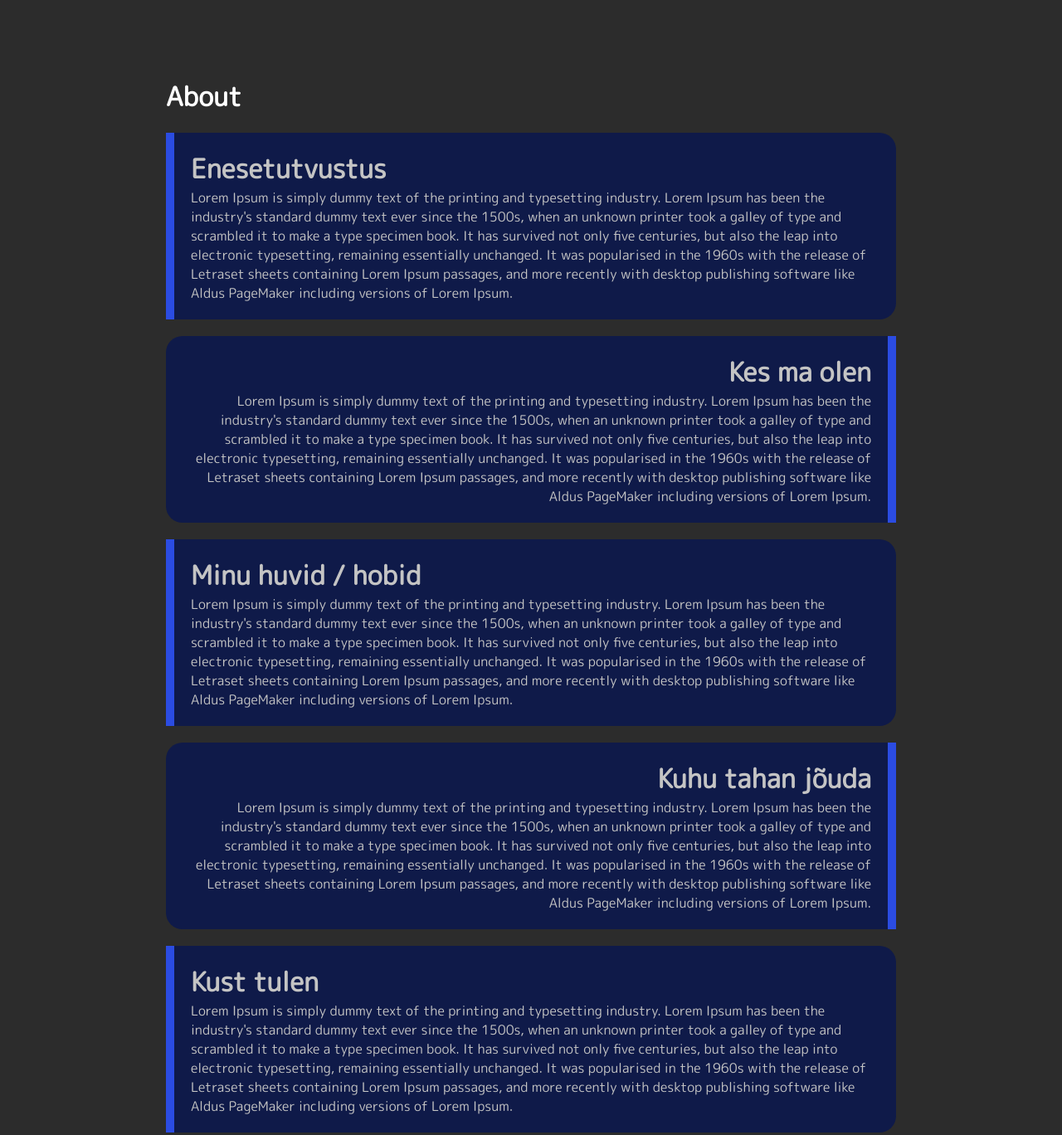
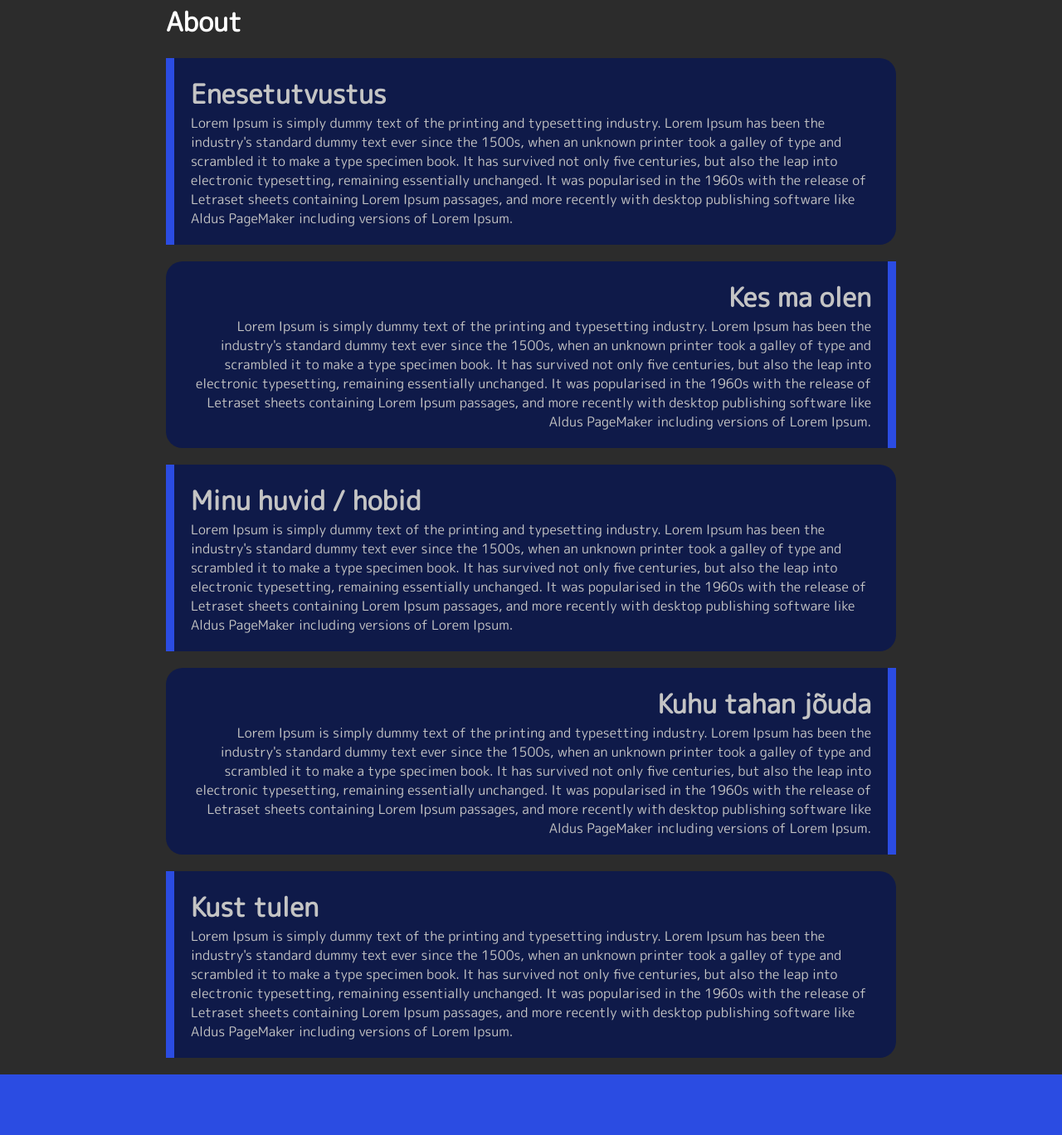
Before and after one commit to Mannicoon/Portfoolio_Matlik, a plain HTML site: page index.html in a window 1280 px wide. Shown: the part 317-1685 px from the top of the page at 83% size. Drawn offline with Linux system fonts and the light colour scheme.

Commit message:
Title fix

```diff
--- a/index.html
+++ b/index.html
@@ -30,8 +30,8 @@
 
         <div id="about">
 
-            <h1 class="Title white">About</h1>
-            <div class="card">
+            <h1 class="card Title white">About</h1>
+            <div class="card blue">
                 <div class="marker"></div>
                 <div class="card-content">
                     <div>
@@ -67,7 +67,7 @@
                 </div>
             </div>
 
-            <div class="card">
+            <div class="card blue">
                 <div class="marker"></div>
                 <div class="card-content">
                     <div>
@@ -103,7 +103,7 @@
                 </div>
             </div>
 
-            <div class="card">
+            <div class="card blue">
                 <div class="marker"></div>
                 <div class="card-content">
                     <div>
@@ -125,7 +125,7 @@
         <div id="Projects">
             <div class="proj-div">
 
-                <h1 class="Title">Projects</h1>
+                <h1 class="Title card">Projects</h1>
                 <div class="card-V2">
                     <div class="marker-V2"></div>
                     <div class="card-content">
--- a/style.css
+++ b/style.css
@@ -96,13 +96,17 @@ nav a h4{
 }
 
 /* Card */
+
+.blue{
+    background-color: #0f1a49;
+}
+
 .card{
     width: auto;
     height: fit-content;
     margin: 20px;
     display: flex;
     transition: 0.3s;
-    background-color: #0f1a49;
     border-top-right-radius: 20px;
     border-bottom-right-radius: 20px;
 }
```
